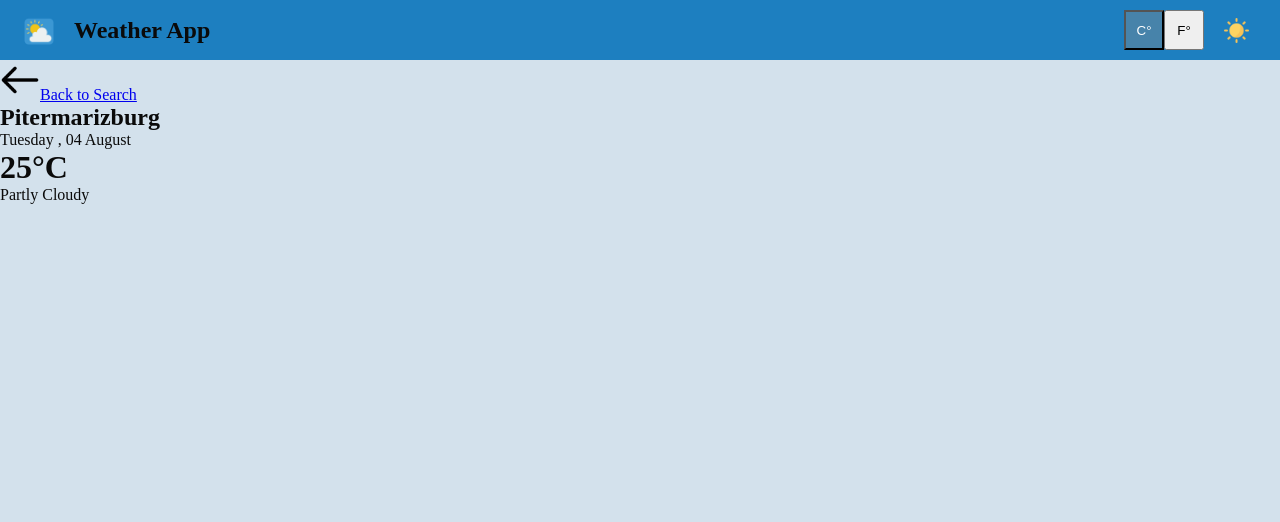
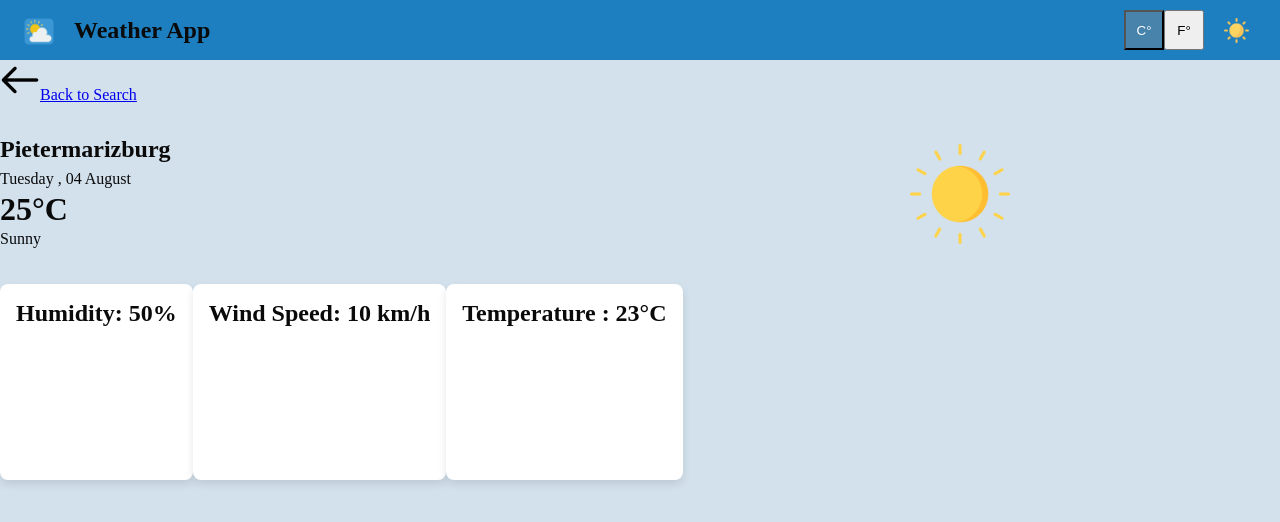
Before and after one commit to Neliswa084/react-weather-app, a React (Vite) app: page /weather in a window 1280 px wide. Shown: the top 522 px of the page. Built offline with nearby package versions, Linux system fonts and the light colour scheme.

Commit message:
Done the Weather Details Components and also reusable component

```diff
--- /dev/null
+++ b/src/Components/Card/Card.module.css
@@ -0,0 +1,6 @@
+.card {
+  box-shadow: 0 4px 8px rgba(0, 0, 0, 0.1);
+  border-radius: 8px;
+  padding: 16px;
+  background-color: var(--card-bg);
+}
--- /dev/null
+++ b/src/Components/Card/Card.tsx
@@ -0,0 +1,15 @@
+import React from 'react'
+import styles from './Card.module.css'
+
+type CardProps= {
+    children: React.ReactNode,
+    style?: React.CSSProperties
+}
+
+export const Card:React.FC<CardProps> = ({ children, style }) => {
+  return (
+   <div className={styles.card} style={style}>
+      {children}
+    </div>
+  )
+}
--- a/src/Components/CurrentWeather/CurrentWeather.module.css
+++ b/src/Components/CurrentWeather/CurrentWeather.module.css
@@ -1,3 +1,30 @@
 .icon{
     width: 40px;
+    color: var(--primary-color);
+
 }
+.current-weather-container{
+    display: flex;
+    padding-top: 30px;
+    flex-wrap: wrap;
+
+}
+.current-weather-details{
+    flex: 1;
+    line-height: 30px;
+
+}
+.current-weather-icon{
+    flex: 1;
+    display: flex;
+    justify-content: center;
+    align-items: center;
+}
+.sun-icon{
+    width: 100px;
+}
+
+link{
+    color: var(primary-color);
+
+}
--- a/src/Components/CurrentWeather/CurrentWeather.tsx
+++ b/src/Components/CurrentWeather/CurrentWeather.tsx
@@ -3,18 +3,26 @@ import {Text} from '../../Components/Text/Text'
 import styles from './CurrentWeather.module.css'
 import {NavLink ,useNavigate} from 'react-router-dom'
 import backIcon from '../../assets/back.png'
+import sunIcon from '../../assets/sun.png'
 
 export const CurrentWeather = () => {
   return (
-    <div>
-         <NavLink to={'/'} className={styles.link} >
+    <>
+      <NavLink to={'/'} className={styles.link} >
          <img className={styles['icon']} src={backIcon} alt="Back" />
          Back to Search</NavLink>
-        <Text variant={'h2'}>Pitermarizburg</Text>
+    <div className={styles['current-weather-container']}>
+      <div className={styles['current-weather-details']}>
+        <Text variant={'h2'}>Pietermarizburg</Text>
         <Text variant={'p'}>Tuesday , 04 August</Text>
         <Text variant={'h1'}>25°C</Text>
-        <Text variant={'p'}>Partly Cloudy</Text>
+        <Text variant={'p'}>Sunny</Text>
+        </div>
+      <div className={styles['current-weather-icon']}>
+        <img className={styles['sun-icon']}src={sunIcon} alt="Weather Icon" />
+      </div>
 
     </div>
+    </>
   )
 }
--- /dev/null
+++ b/src/Components/WeatherDetails/WeatherDetails.module.css
@@ -0,0 +1,11 @@
+.weather-details-container{
+    display: flex;
+    padding-top: 30px;
+    flex-wrap: wrap;
+    padding-bottom: 30px;
+    width: 100%;
+    height: 20vw;
+
+
+
+}
--- /dev/null
+++ b/src/Components/WeatherDetails/WeatherDetails.tsx
@@ -0,0 +1,25 @@
+import React from 'react'
+import {Card} from '../../Components/Card/Card'
+import {Text} from '../../Components/Text/Text'
+import styles from './WeatherDetails.module.css'
+
+export const WeatherDetails = () => {
+  return (
+    <>
+    <div className={styles['weather-details-container']}>
+    <Card>
+
+    <Text variant={'h2'}>Humidity: 50%</Text>
+     </Card>
+      <Card>
+        <Text variant={'h2'}>Wind Speed: 10 km/h</Text>
+      </Card>
+       <Card>
+        <Text variant={'h2'}>Temperature : 23°C</Text>
+
+      </Card>
+</div>
+      </>
+
+  )
+}
--- a/src/index.css
+++ b/src/index.css
@@ -10,6 +10,7 @@
   --secondary-text-color: #ffffff;
   --toggle-bg: #9dd2f0;
   --toggle-fg :  #4f98c9;
+   --card-bg: #ffffff;
 
 
 
@@ -20,4 +21,5 @@
   --primary-text-color: #f6f6f6;
    --secondary-text-color:  #0a0a0a;
    --toggle-fg :  #175985;
+    --card-bg: #1e293b;
 }
--- a/src/pages/WeatherPage.tsx
+++ b/src/pages/WeatherPage.tsx
@@ -1,8 +1,13 @@
 import React from 'react'
 import { CurrentWeather } from '../Components/CurrentWeather/CurrentWeather'
+import { Card } from '../Components/Card/Card'
+import { WeatherDetails } from '../Components/WeatherDetails/WeatherDetails'
 
 export const WeatherPage = () => {
   return (
+    <>
     <CurrentWeather />
+    <WeatherDetails />
+    </>
   )
 }
```
Also changed, not shown: src/assets/sun.png (added).
